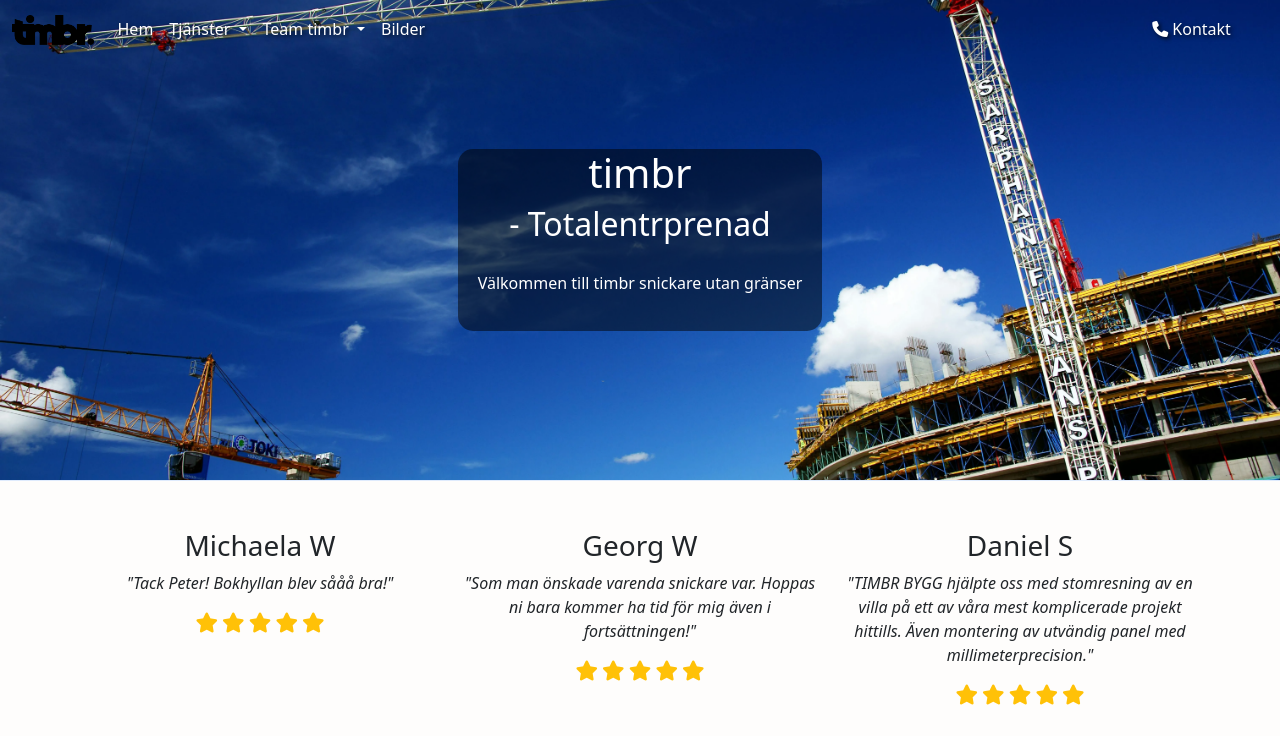
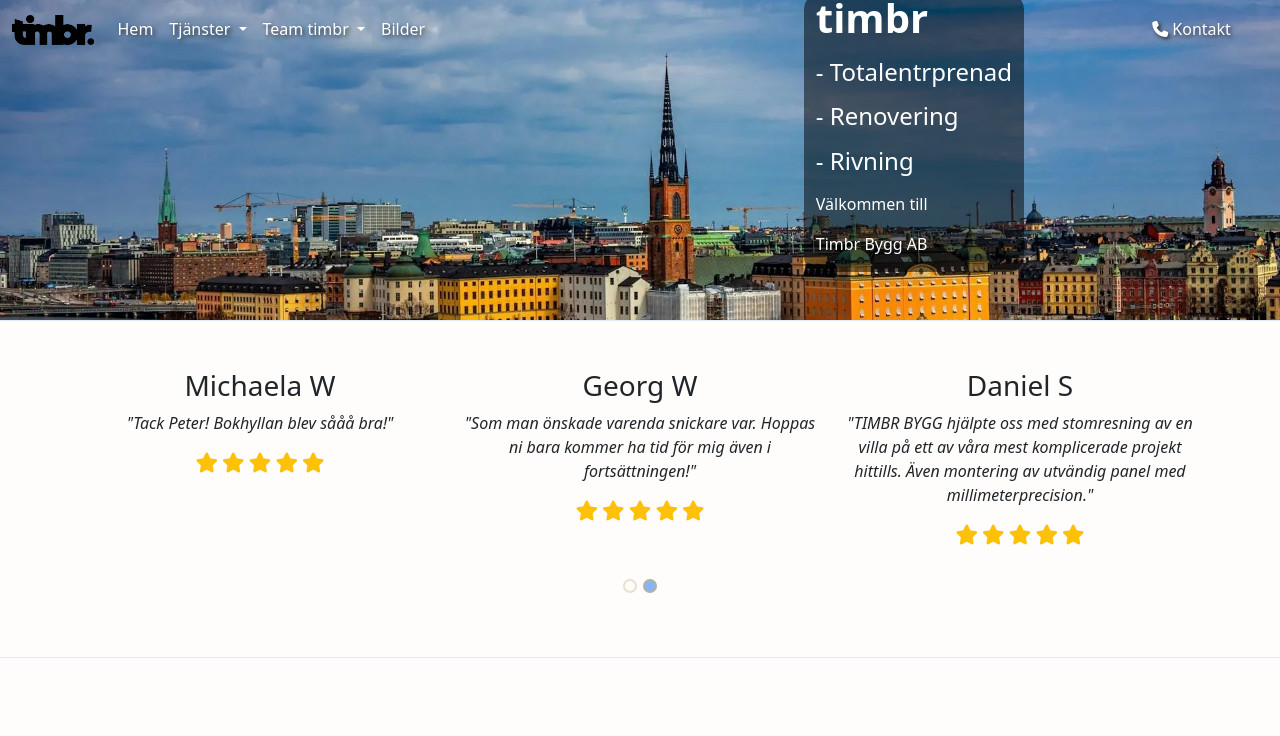
Before and after one commit to MTSSamsioe/timbr, a plain HTML site: page index.html in a window 1280 px wide. Shown: the top 736 px of the page. Drawn offline with nearby package versions, Linux system fonts and the light colour scheme.

Commit message:
Fix hero img and parallax effect

```diff
--- a/assets/css/style.css
+++ b/assets/css/style.css
@@ -133,39 +133,62 @@ nav a {
 
 #hero-img {
     position: relative;
-    background-image: url(../images/lyftkran.webp);
-    background-attachment: fixed;
+    background-image: url(../images/riddarholmen_crop_1920x1280.webp);
     background-size: cover;
-    background-position: center;
-    height: 60vh; /* Full viewport height */
-    display: flex;
+    background-position: right;
+    /* background-repeat: no-repeat; */
+    height: 40vh; /* Full viewport height */
+    /* display: flex;
     align-items: center;
-    justify-content: center;
+    justify-content: center; */
     color: white; /* Adjust text color as needed */
-    text-align: center;
+
 
 }
 
-@media screen and (max-width: 767px) {
+/* @media screen and (max-width: 767px) {
     #hero-img {
-        background-attachment: fixed; /* Ensure parallax effect on small screens */
-        height: 60vh; /* Adjust height for smaller screens */
+        background-attachment: fixed;
+        height: auto;
+        width: 100%;
     }
 
-}
+} */
 
 #hero-container {
 
-    position: relative;
+    position: absolute;
     z-index: 2;
     background: rgba(0, 0, 0, 0.5);
     border-radius: 15px;
-
+    width: auto;
+    height: auto;
+    bottom: 15%;
+    right: 20%;
 }
 
+#hero-container h1 {
+    font-size: 2.5rem;
+    font-weight: 700;
+    margin-bottom: 1rem;
+}
+
+#hero-container h2 {
+    font-size: 1.5rem;
+    font-weight: 500;
+    margin-bottom: 1rem;
+}
+#hero-container p {
+    font-size: 1rem;
+    font-weight: 500;
+    margin-bottom: 1rem;
+}
+
+
 #hero-text-container {
-    padding: 20px;
-    border-radius: 10px;
+
+
+
 }
 
 #hero-text {
--- /dev/null
+++ b/assets/js/parallax.js
@@ -0,0 +1,10 @@
+// assets/js/parallax.js
+
+document.addEventListener('DOMContentLoaded', function() {
+    const parallax = document.getElementById('hero-img');
+
+    window.addEventListener('scroll', function() {
+        let offset = window.pageYOffset;
+        parallax.style.backgroundPositionY = offset * 0.4 + 'px';
+    });
+});
--- a/index.html
+++ b/index.html
@@ -37,14 +37,15 @@
     <main id="main-timbr">
         <!-- Hero image -->
         <sektion id="hem" >
-            <div class="container-fluid p-0 m-0 " id="hero-img">
+            <div class="container-fluid " id="hero-img">
                 <div class="row">
-                    <div class="col-md-12 p-0 m-0 " id="hero-container">
+                    <div class="col-md-12  " id="hero-container">
                         <h1>timbr</h1>
                         <h2>- Totalentrprenad</h2>
-
-
-                        <p id="hero-text-container">Välkommen till timbr snickare utan gränser</p>
+                        <h2>- Renovering</h2>
+                        <h2>- Rivning</h2>
+                        <p>Välkommen till</p>
+                        <p>Timbr Bygg AB</p>
                     </div>
                 </div>
             </div>
@@ -254,7 +255,10 @@
                     <script src="https://cdn.jsdelivr.net/npm/bootstrap@5.3.2/dist/js/bootstrap.bundle.min.js" integrity="sha384-C6RzsynM9kWDrMNeT87bh95OGNyZPhcTNXj1NW7RuBCsyN/o0jlpcV8Qyq46cDfL" crossorigin="anonymous"></script>
                     <!-- Egen java script -->
                     <script src="assets/js/animations.js"></script>
+                    <!-- Parallax script -->
+                    <script src="assets/js/parallax.js"></script>
                     <!-- nav scroll script -->
                     <script src="assets/js/navScroll.js"></script>
+
                 </body>
                 </html>
```
Also changed, not shown: assets/images/riddarholmen_1920x1280.jpg (added), assets/images/riddarholmen_1920x1280.webp (added), assets/images/riddarholmen_crop_1920x1280.jpg (added), assets/images/riddarholmen_crop_1920x1280.webp (added), 2 other files.
